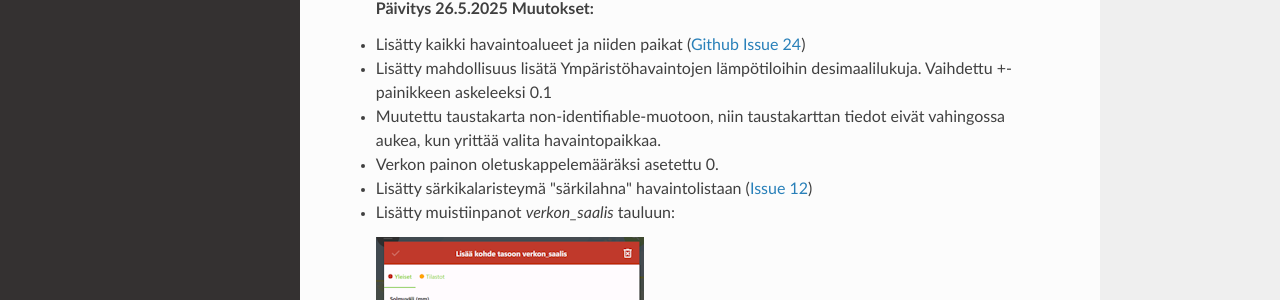
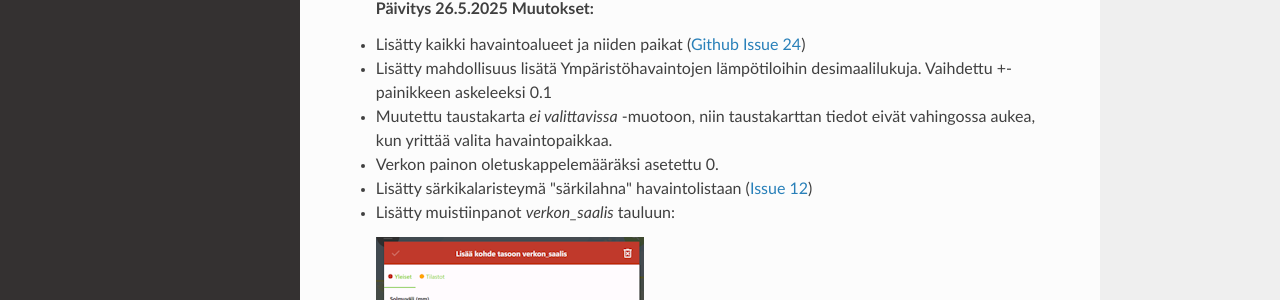
Before and after one commit to GispoCoding/luke-koekalastus, an MkDocs documentation site: the page built from docs/1_alkuvalmistelut.md, in a window 1280 px wide and 900 px high. Shown: the part 319-619 px from the top of the window. Built offline with MkDocs 1.6.1, drawn with Linux system fonts in a browser that asks for light colours; nearby versions of some CDN libraries.

Commit message:
alkuvalmistelut kuvan päivitys5

```diff
--- a/docs/1_alkuvalmistelut.md
+++ b/docs/1_alkuvalmistelut.md
@@ -13,7 +13,7 @@ Lataa GeoPackage-tiedosto, joka sisältää projektitiedoston:
 
 -   Lisätty mahdollisuus lisätä Ympäristöhavaintojen lämpötiloihin desimaalilukuja. Vaihdettu +-painikkeen askeleeksi 0.1
 
--   Muutettu taustakarta non-identifiable-muotoon, niin taustakarttan tiedot eivät vahingossa aukea, kun yrittää valita havaintopaikkaa.
+-   Muutettu taustakarta *ei valittavissa* -muotoon, niin taustakarttan tiedot eivät vahingossa aukea, kun yrittää valita havaintopaikkaa.
 
 -   Verkon painon oletuskappelemääräksi asetettu 0.
 
```
